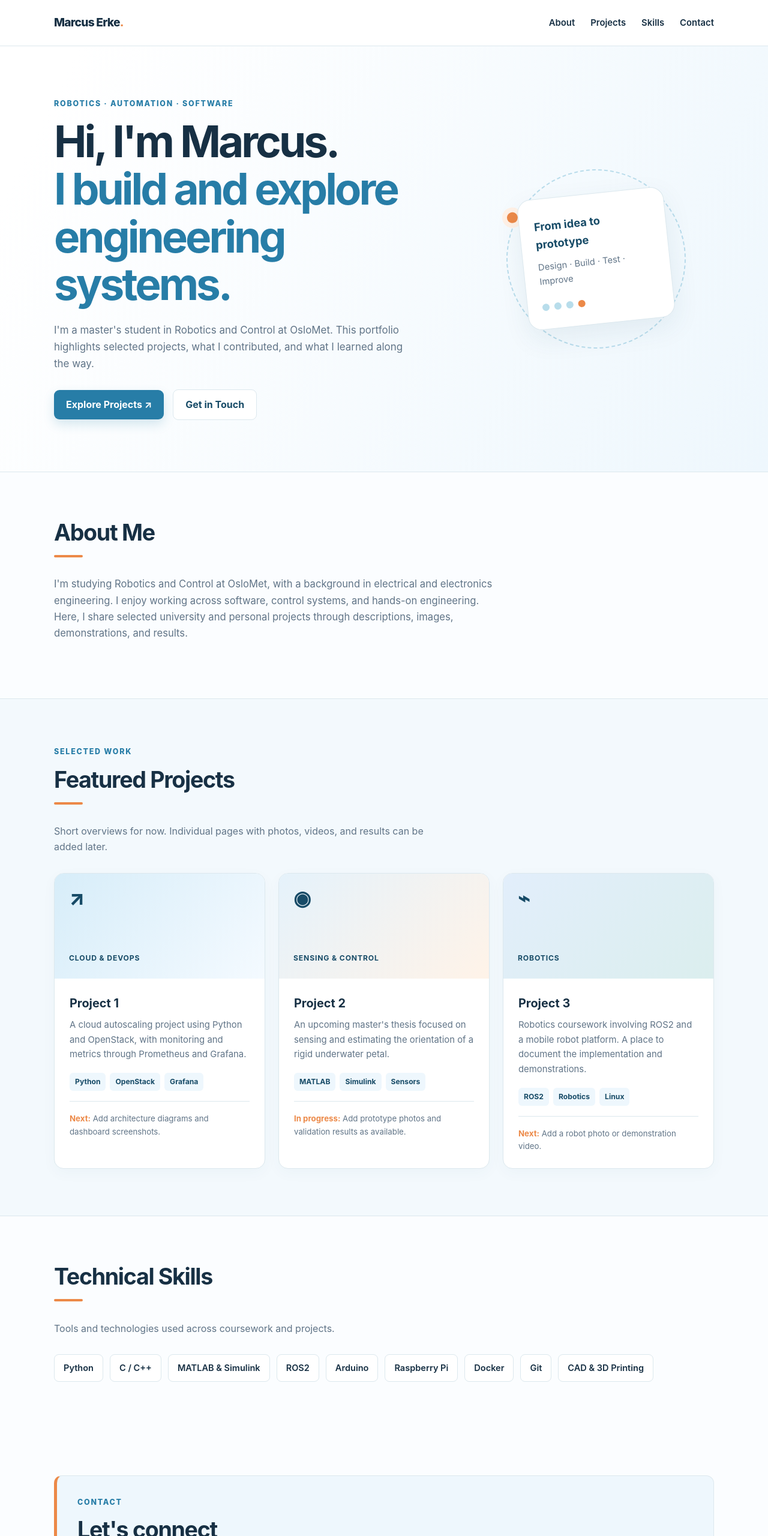
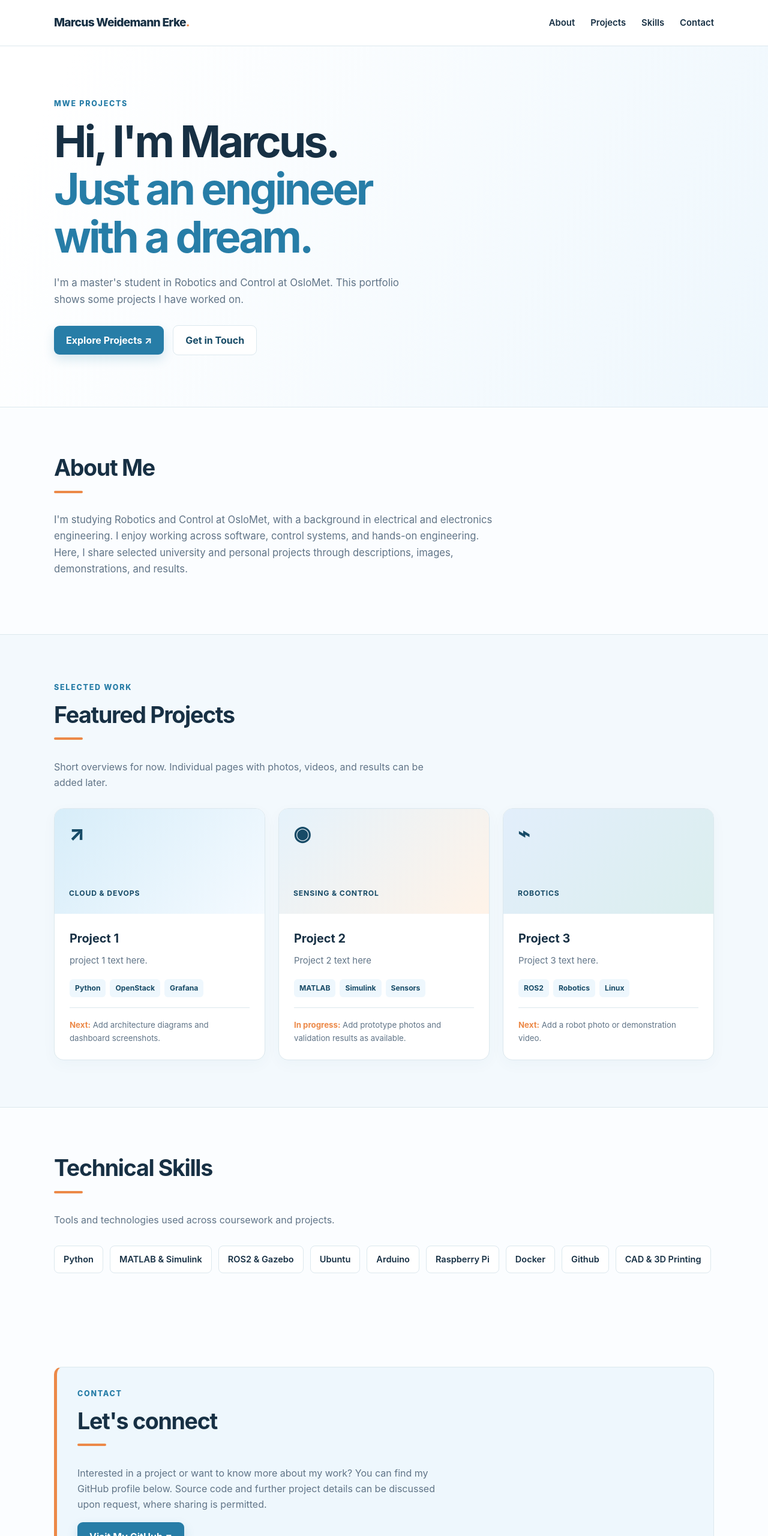
Before and after one commit to mwe02/mwe02.github.io, a plain HTML site: page index.html in a window 1280 px wide. Shown: the top 2560 px of the page at 60% size. Drawn offline with Linux system fonts and the light colour scheme.

Commit message:
Updated template

```diff
--- a/index.html
+++ b/index.html
@@ -4,7 +4,7 @@
   <meta charset="UTF-8">
   <meta name="viewport" content="width=device-width, initial-scale=1.0">
   <meta name="description" content="Engineering portfolio showcasing selected robotics, automation, and software projects.">
-  <title>Marcus Erke | Engineering Portfolio</title>
+  <title>Marcus Weidemann Erke | Engineering Portfolio</title>
   <style>
     :root {
       --white: #ffffff;
@@ -124,7 +124,7 @@
 <body>
   <header>
     <nav class="container" aria-label="Main navigation">
-      <a class="logo" href="#top">Marcus Erke<span>.</span></a>
+      <a class="logo" href="#top">Marcus Weidemann Erke<span>.</span></a>
       <div class="nav-links">
         <a href="#about">About</a>
         <a href="#projects">Projects</a>
@@ -138,22 +138,22 @@
     <div class="hero">
       <div class="container hero-inner">
         <div>
-          <p class="eyebrow">Robotics · Automation · Software</p>
-          <h1>Hi, I'm Marcus.<br><span>I build and explore engineering systems.</span></h1>
-          <p class="intro">I'm a master's student in Robotics and Control at OsloMet. This portfolio highlights selected projects, what I contributed, and what I learned along the way.</p>
+          <p class="eyebrow">MWE projects</p>
+          <h1>Hi, I'm Marcus.<br><span>Just an engineer with a dream.</span></h1>
+          <p class="intro">I'm a master's student in Robotics and Control at OsloMet. This portfolio shows some projects I have worked on.</p>
           <div class="button-row">
             <a class="button button-primary" href="#projects">Explore Projects ↗</a>
             <a class="button button-secondary" href="#contact">Get in Touch</a>
           </div>
         </div>
-        <div class="hero-visual" aria-hidden="true">
+        <!-- <div class="hero-visual" aria-hidden="true">
           <div class="orbital"></div>
           <div class="visual-card">
             <strong>From idea to prototype</strong>
             <span>Design · Build · Test · Improve</span>
             <div class="visual-dots"><i></i><i></i><i></i><i></i></div>
           </div>
-        </div>
+        </div> -->
       </div>
     </div>
 
@@ -175,7 +175,7 @@
             <div class="project-media"><span class="symbol">↗</span><small>Cloud & DevOps</small></div>
             <div class="project-content">
               <h3>Project 1</h3>
-              <p>A cloud autoscaling project using Python and OpenStack, with monitoring and metrics through Prometheus and Grafana.</p>
+              <p>project 1 text here.</p>
               <div class="tags"><span class="tag">Python</span><span class="tag">OpenStack</span><span class="tag">Grafana</span></div>
               <div class="project-note"><span>Next:</span> Add architecture diagrams and dashboard screenshots.</div>
             </div>
@@ -184,7 +184,7 @@
             <div class="project-media"><span class="symbol">◉</span><small>Sensing & Control</small></div>
             <div class="project-content">
               <h3>Project 2</h3>
-              <p>An upcoming master's thesis focused on sensing and estimating the orientation of a rigid underwater petal.</p>
+              <p>Project 2 text here</p>
               <div class="tags"><span class="tag">MATLAB</span><span class="tag">Simulink</span><span class="tag">Sensors</span></div>
               <div class="project-note"><span>In progress:</span> Add prototype photos and validation results as available.</div>
             </div>
@@ -193,7 +193,7 @@
             <div class="project-media"><span class="symbol">⌁</span><small>Robotics</small></div>
             <div class="project-content">
               <h3>Project 3</h3>
-              <p>Robotics coursework involving ROS2 and a mobile robot platform. A place to document the implementation and demonstrations.</p>
+              <p>Project 3 text here.</p>
               <div class="tags"><span class="tag">ROS2</span><span class="tag">Robotics</span><span class="tag">Linux</span></div>
               <div class="project-note"><span>Next:</span> Add a robot photo or demonstration video.</div>
             </div>
@@ -205,9 +205,9 @@
     <section class="content-section container" id="skills">
       <div class="section-heading"><h2>Technical Skills</h2><p>Tools and technologies used across coursework and projects.</p></div>
       <div class="skills">
-        <span class="skill">Python</span><span class="skill">C / C++</span><span class="skill">MATLAB & Simulink</span>
-        <span class="skill">ROS2</span><span class="skill">Arduino</span><span class="skill">Raspberry Pi</span>
-        <span class="skill">Docker</span><span class="skill">Git</span><span class="skill">CAD & 3D Printing</span>
+        <span class="skill">Python</span><span class="skill">MATLAB & Simulink</span>
+        <span class="skill">ROS2 & Gazebo</span><span class="skill">Ubuntu</span><span class="skill">Arduino</span><span class="skill">Raspberry Pi</span>
+        <span class="skill">Docker</span><span class="skill">Github</span><span class="skill">CAD & 3D Printing</span>
       </div>
     </section>
 
@@ -222,6 +222,6 @@
     </section>
   </main>
 
-  <footer><div class="container footer-inner"><span>© 2026 Marcus Erke</span><span>Built with HTML & CSS · Hosted on GitHub Pages</span></div></footer>
+  <footer><div class="container footer-inner"><span>© 2026 Marcus Weidemann Erke</span><span>Built with HTML & CSS · Hosted on GitHub Pages</span></div></footer>
 </body>
 </html>
```
